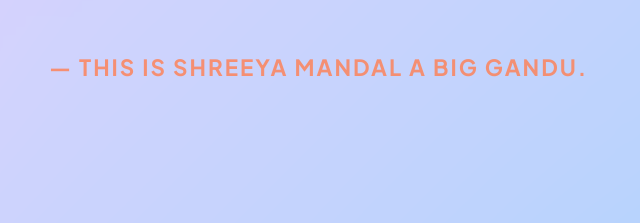
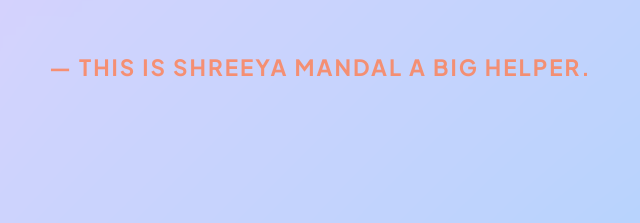
Before and after one commit to Slayers-001/Sunshine, a plain HTML site: page index.html in a window 1280 px wide. Shown: the part 225-448 px from the top of the page, 472-1112 px from the left. Drawn offline with nearby package versions, Linux system fonts and the light colour scheme.

Commit message:
index.html

```diff
--- a/index.html
+++ b/index.html
@@ -203,7 +203,7 @@
         // Repeating the text 60 times for a clean wall effect
         // Then adding the single note at the end
         wall.innerHTML = textToRepeat.repeat(1) +
-        "<br><br><span style='color:var(--highlight); font-weight:700; text-transform: uppercase; letter-spacing: 2px;'>— This is Shreeya Mandal a Big GANDU.</span>";
+        "<br><br><span style='color:var(--highlight); font-weight:700; text-transform: uppercase; letter-spacing: 2px;'>— This is Shreeya Mandal a Big Helper.</span>";
 
         // Smooth GSAP Entrance
         window.addEventListener('load', () => {
```
